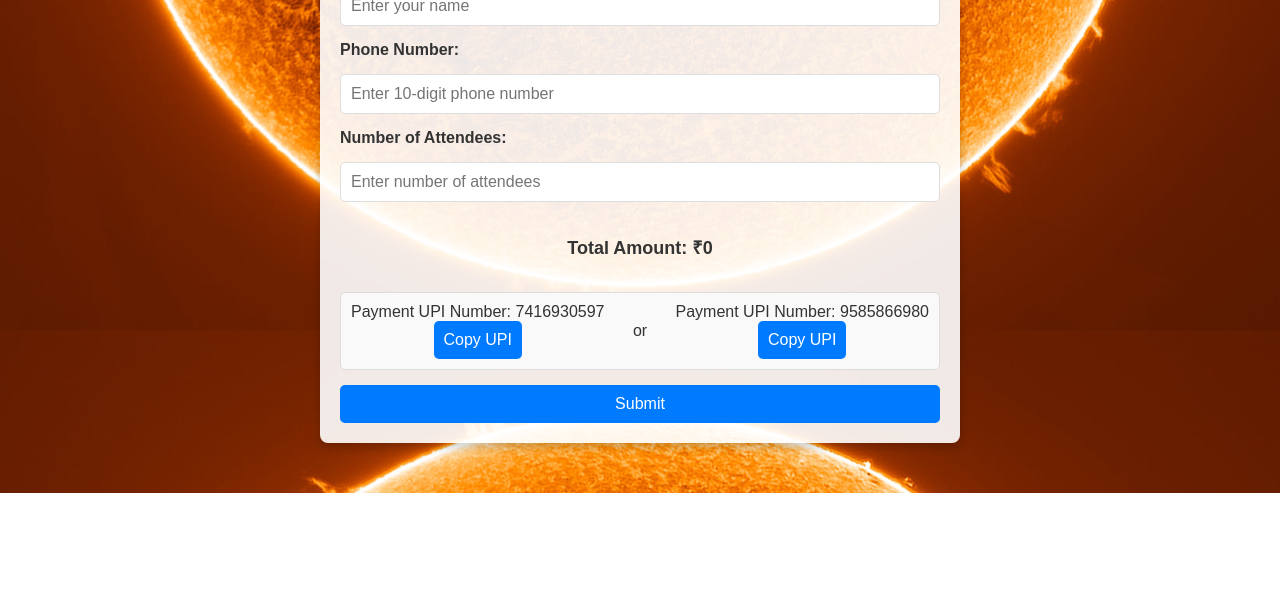
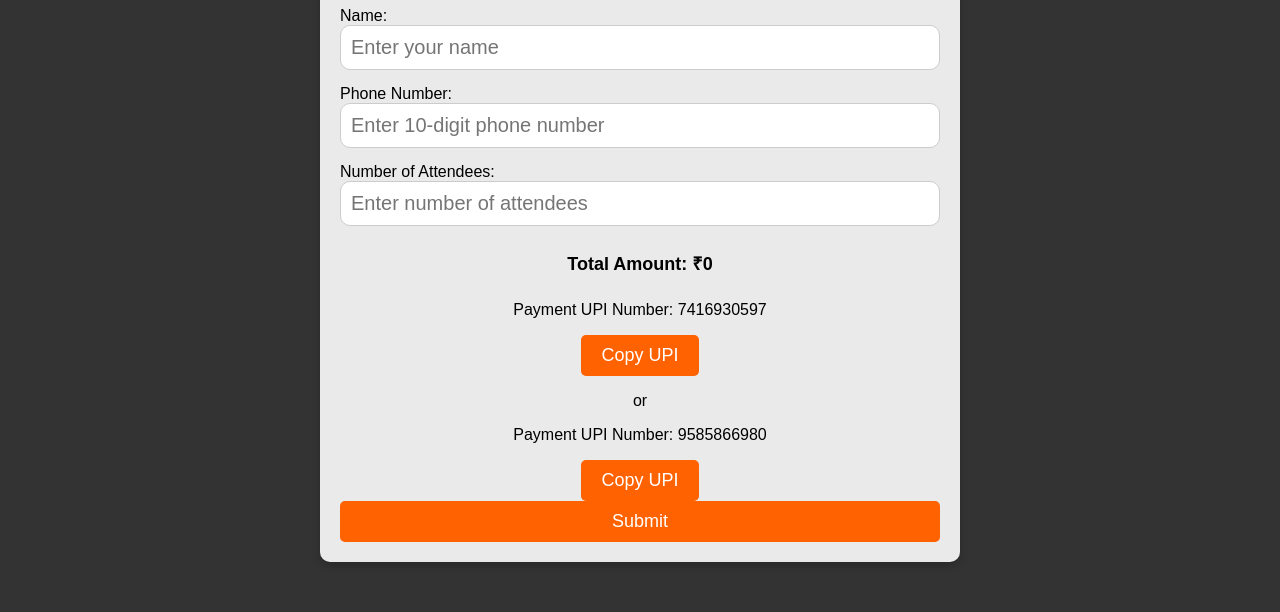
Before and after one commit to Dustlit/03-Sun-Observation, a plain HTML site: page index.html in a window 1280 px wide. Shown: the part 850-1462 px from the top of the page. Before the commit the page ends 1343 px from the top, so only its background shows below. Drawn offline with Linux system fonts and the light colour scheme.

Commit message:
modified:   index.html 	modified:   style.css

```diff
--- a/style.css
+++ b/style.css
@@ -1,81 +1,76 @@
 body {
+    font-family: Arial, sans-serif;
+    background-color: #333333; /* Contrast against the logo's orange */
+    background-size: cover;
     margin: 0;
-    font-family: Arial, sans-serif;
-    background: url('bg.jpg') no-repeat center center fixed;
-    background-size: cover;
-    color: #333;
+    padding: 0;
 }
 
 .container {
+    text-align: center;
+    padding: 20px;
     max-width: 600px;
     margin: 50px auto;
-    background: rgba(255, 255, 255, 0.9);
-    padding: 20px;
-    border-radius: 8px;
-    box-shadow: 0 4px 10px rgba(0, 0, 0, 0.2);
-    text-align: center;
+    background: rgba(255, 254, 254, 0.9);
+    border-radius: 10px;
+    box-shadow: 0 4px 8px rgba(0, 0, 0, 0.2);
+}
+
+.logo {
+    width: 150px;
+    margin: 20px 0;
 }
 
 .banner {
     width: 100%;
-    border-radius: 8px;
-}
-
-.logo {
-    width: 100px;
-    margin: 10px auto;
+    height: auto;
+    margin-bottom: 20px;
 }
 
 form {
     display: flex;
     flex-direction: column;
-    gap: 15px;
 }
 
 label {
-    font-weight: bold;
+    width: 30%; /* Adjust width as needed */
     text-align: left;
+    margin-right: 10px
 }
 
 input {
+
     padding: 10px;
-    border: 1px solid #ddd;
-    border-radius: 5px;
-    font-size: 16px;
-    width: 100%;
-    box-sizing: border-box;
+    margin-bottom: 15px;
+    border: 1px solid #ccc;
+    border-radius: 10px;
+    font-size: 20px;
+}
+
+#amount {
+    font-size: 18px;
+    margin: 10px 0;
+    font-weight: bold;
 }
 
 button {
-    padding: 10px;
+    background: #ff6200;
+    color: white;
+    padding: 10px 20px;
+    font-size: 18px;
     border: none;
     border-radius: 5px;
-    background-color: #007bff;
-    color: white;
-    font-size: 16px;
     cursor: pointer;
 }
 
 button:hover {
-    background-color: #0056b3;
+    background: #e55a00;
 }
 
-.payment-section {
-    display: flex;
-    justify-content: space-between;
+#qrContainer {
+    margin: 40px auto; /* Centers the QR code horizontally */
+    display: flex;     /* Flexbox for centering */
+    justify-content: center;
     align-items: center;
-    background: #f9f9f9;
-    padding: 10px;
-    border: 1px solid #ddd;
-    border-radius: 5px;
+    width: 100%;       /* Full width to align properly */
 }
-
-.payment-section p {
-    margin: 0;
-}
-
-#amount {
-    font-weight: bold;
-    font-size: 18px;
-    color: #333;
-}
```
Also changed, not shown: index.html (+1 -2 lines).
